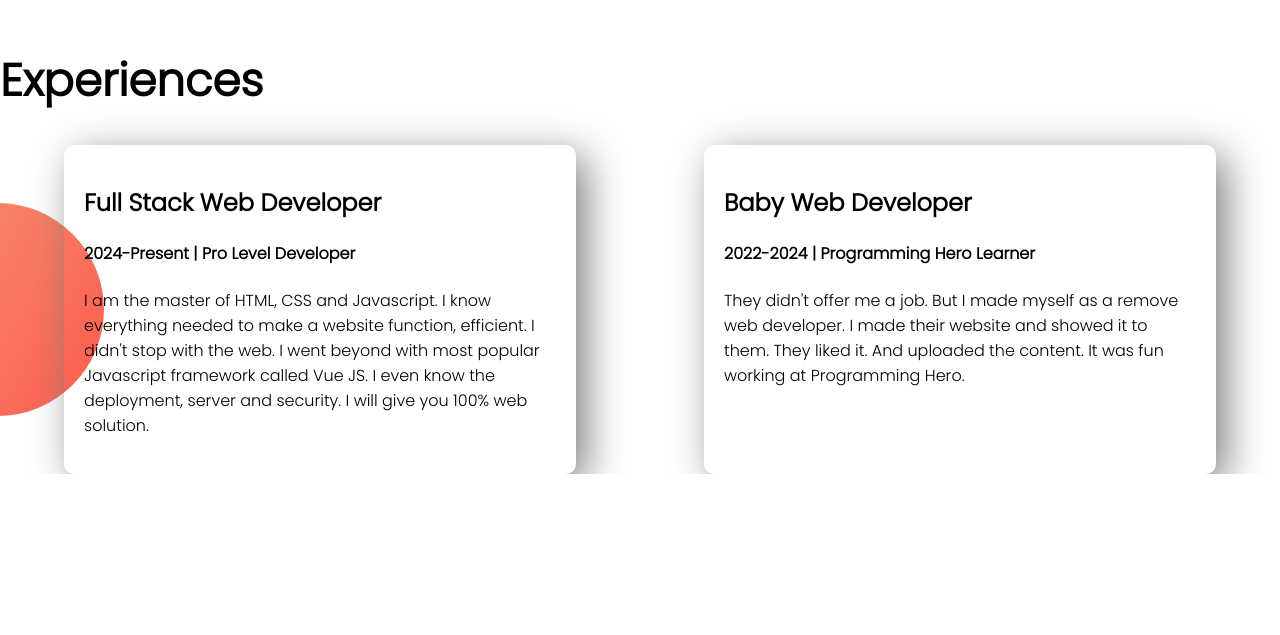
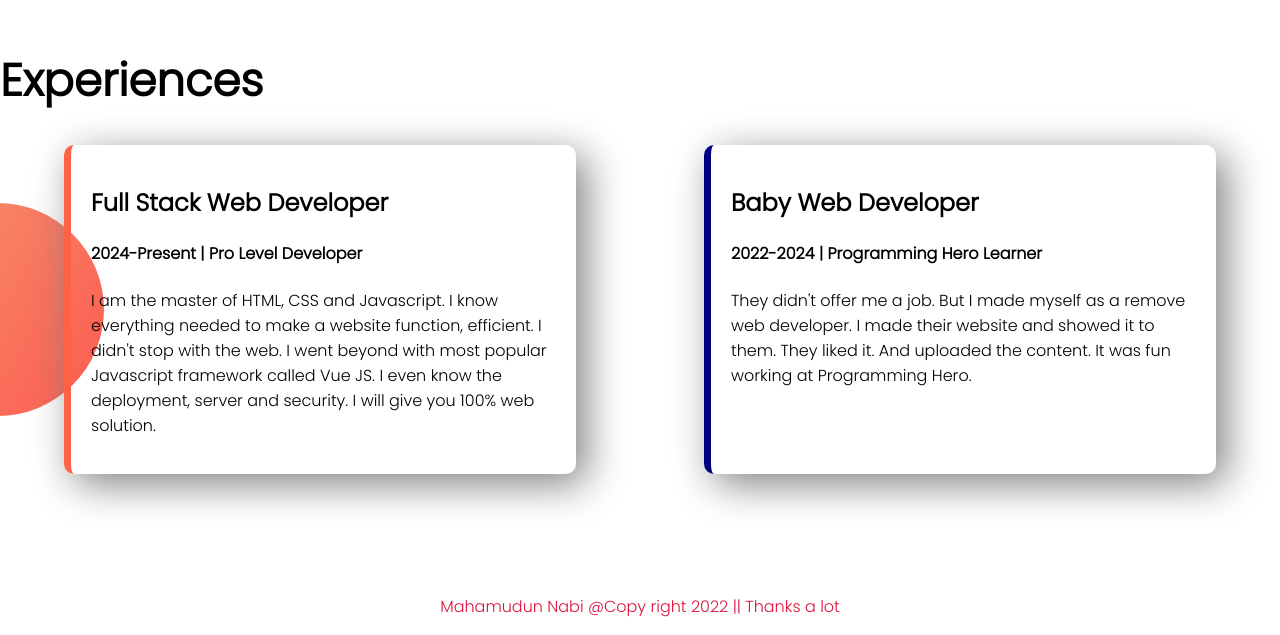
Before and after one commit to sabbirhossaindev/nabi-s-website, a plain HTML site: page index.html in a window 1280 px wide. Shown: the part 1328-1963 px from the top of the page. Before the commit the page ends 1802 px from the top, so only its background shows below. Drawn offline with Linux system fonts and the light colour scheme.

Commit message:
all done

```diff
--- a/index.html
+++ b/index.html
@@ -17,7 +17,7 @@
             <h1><span>Mahamudun Nabi </span>World!</h1>
             <h3>Build Climber and Train Stopper</h3>
             <p>Assalamu-alaykum I'm Sabbir Hossain CEO & Founder of Sabbir-IT. I am currently studying for a Diploma in Engineering of Computer Science. My campus name is Habiganj polytechnic Institute. I am a programmer, web developer.</p>
-            <button class="btn-facbook"><a href="#">MY FACEBOOK</a></button>
+            <button class="btn-facbook"><a href="https://www.facebook.com/mahmudun.nabi.75">MY FACEBOOK</a></button>
         </div>
         <div class="fst-section-div">
             <img src="img/my-bg2 (1).png" alt="">
@@ -32,24 +32,25 @@
             <h1> Dream Big</h1>
             <h3>Became a web developer</h3>
             <p>I started learning the program only 1'5 year's ago. Before that I had a great interest in the program. After much thought, I took up the subject of programming. I have taken the basic concept of Html, Html-5, Css, Css3, Bootstrap, Python, c#, c++, Dart, Flutter & JavaScript. So far I have worked on 30+ projects. Notable among them are HOT-GADETS, PANDA, Birthday-Wish, MY_PROJECT, www.sabbirIT.com, Happy New Year Etc</p>
-            <button class="btn-two-facbook"><a href="#">MY FACEBOOK</a></button>
+            <button class="btn-two-facbook"><a href="https://www.facebook.com/mahmudun.nabi.75">MY FACEBOOK</a></button>
         </div>
     </section>
         <h1>Experiences</h1>
         <div class="trd-section-father">
-            <div class="trd-child-div">
+            <div id="trd-div-one" class="trd-child-div">
                 <h2>Full Stack Web Developer</h2>
                 <h4>2024-Present | Pro Level Developer</h4>
                 <p>I am the master of HTML, CSS and Javascript. I know everything needed to make a website function, efficient. I didn't stop with the web. I went beyond with most popular Javascript framework called Vue JS. I even know the deployment, server and security. I will give you 100% web solution.</p>
             </div>
-            <div class="trd-child-div">
+            <div id="trd-div-two" class="trd-child-div">
                 <h2>Baby Web Developer</h2>
                 <h4>2022-2024 | Programming Hero Learner</h4>
                 <p>They didn't offer me a job. But I made myself as a remove web developer. I made their website and showed it to them. They liked it. And uploaded the content. It was fun working at Programming Hero.</p>
             </div>
         </div>
     <section>
-
-    </section>
 </body>
+    <footer>
+        <p>Mahamudun Nabi @Copy right 2022 || Thanks a lot</p>
+    </footer>
 </html>
--- a/style.css
+++ b/style.css
@@ -74,3 +74,14 @@ span{
     border-radius: 10px;
     box-shadow: 10px 10px 40px gray;
 }
+#trd-div-one{
+    border-left: 7px solid tomato;
+}
+#trd-div-two{
+    border-left: 7px solid navy;
+}
+footer p{
+    margin-top: 120px;
+    text-align: center;
+    color: crimson;
+}
```
